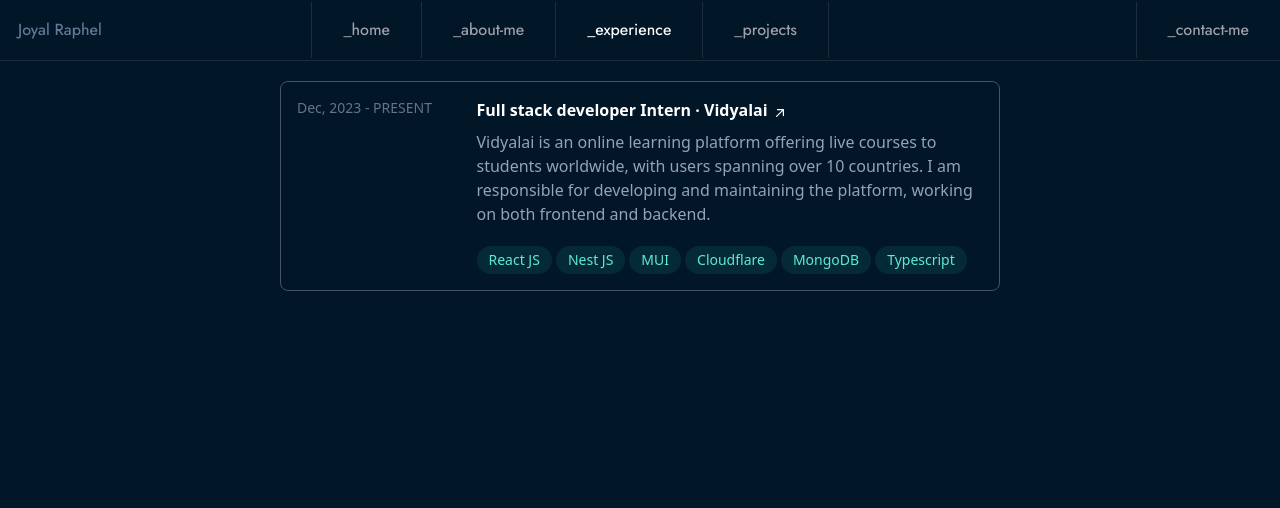
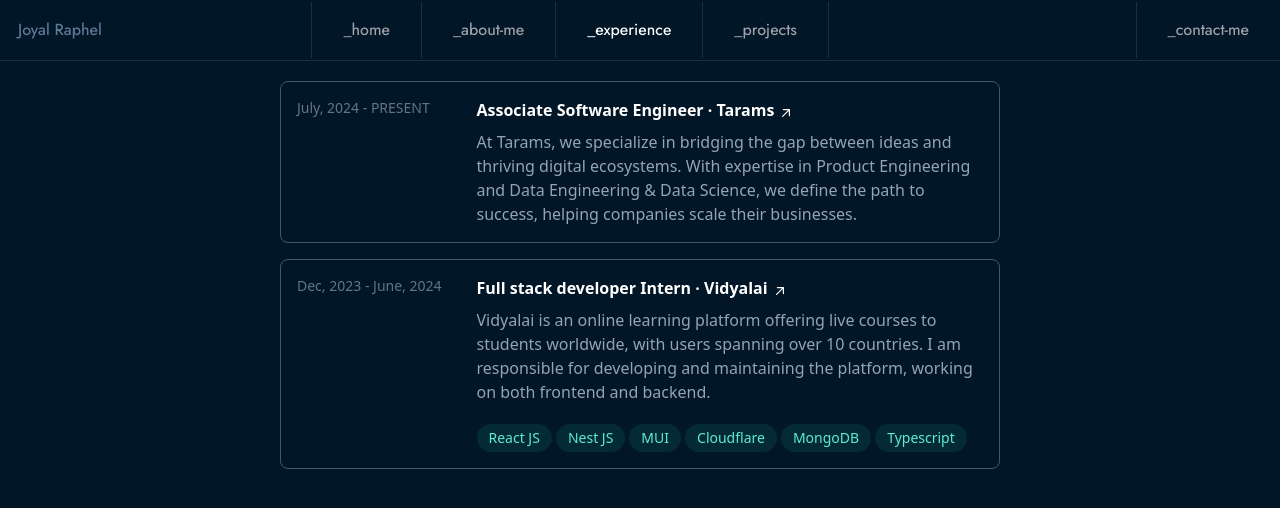
Before and after one commit to joyal007/joyaldev.me, a SvelteKit app: page /experience in a window 1280 px wide. Shown: the top 508 px of the page. Built offline with nearby package versions, Linux system fonts and the light colour scheme.

Commit message:
updated experience

```diff
--- a/src/lib/components/Experience/ExperienceCard.svelte
+++ b/src/lib/components/Experience/ExperienceCard.svelte
@@ -33,6 +33,7 @@
 					{description}
 				</p>
 			</div>
+			{#if techStack && techStack.length > 0}
 				<ul class="flex gap-1 text-sm pt-5 flex-wrap">
 					{#each techStack as tech}
 						<li class=" bg-[#2dd4bf1a] rounded-full py-1 px-3">
@@ -40,6 +41,7 @@
 						</li>
 					{/each}
 				</ul>
+			{/if}
 		</div>
 	</div>
 </a>
--- a/src/routes/experience/+page.svelte
+++ b/src/routes/experience/+page.svelte
@@ -3,7 +3,15 @@
 
 	const experiences = [
 		{
-			year: ['Dec, 2023', 'PRESENT'],
+			year: ['July, 2024', 'PRESENT'],
+			role: 'Associate Software Engineer',
+			company: { name: 'Tarams', link: 'https://tarams.com' },
+			description:
+				'At Tarams, we specialize in bridging the gap between ideas and thriving digital ecosystems. With expertise in Product Engineering and Data Engineering & Data Science, we define the path to success, helping companies scale their businesses.'
+			// techStack: ['React JS', 'Nest JS', 'MUI', 'Cloudflare', 'MongoDB', 'Typescript']
+		},
+		{
+			year: ['Dec, 2023', 'June, 2024'],
 			role: 'Full stack developer Intern',
 			company: { name: 'Vidyalai', link: 'https://vidyalai.com' },
 			description:
@@ -17,7 +25,7 @@
 	<!-- <p class="text-white pt-4 pl-[27px] font-FiraCode text-sm font-[450] leading-tight not-italic">
 		_projects
 	</p> -->
-	<div class="px-2 mt-5 w-full flex items-center flex-col">
+	<div class="px-2 mt-5 w-full flex items-center flex-col gap-4">
 		{#each experiences as experience}
 			<ExperienceCard {...experience} />
 		{/each}
```
Also changed, not shown: 1 other file (tests, documents, lock files or other folders). Lines whose indentation alone changed are shown as unchanged.
